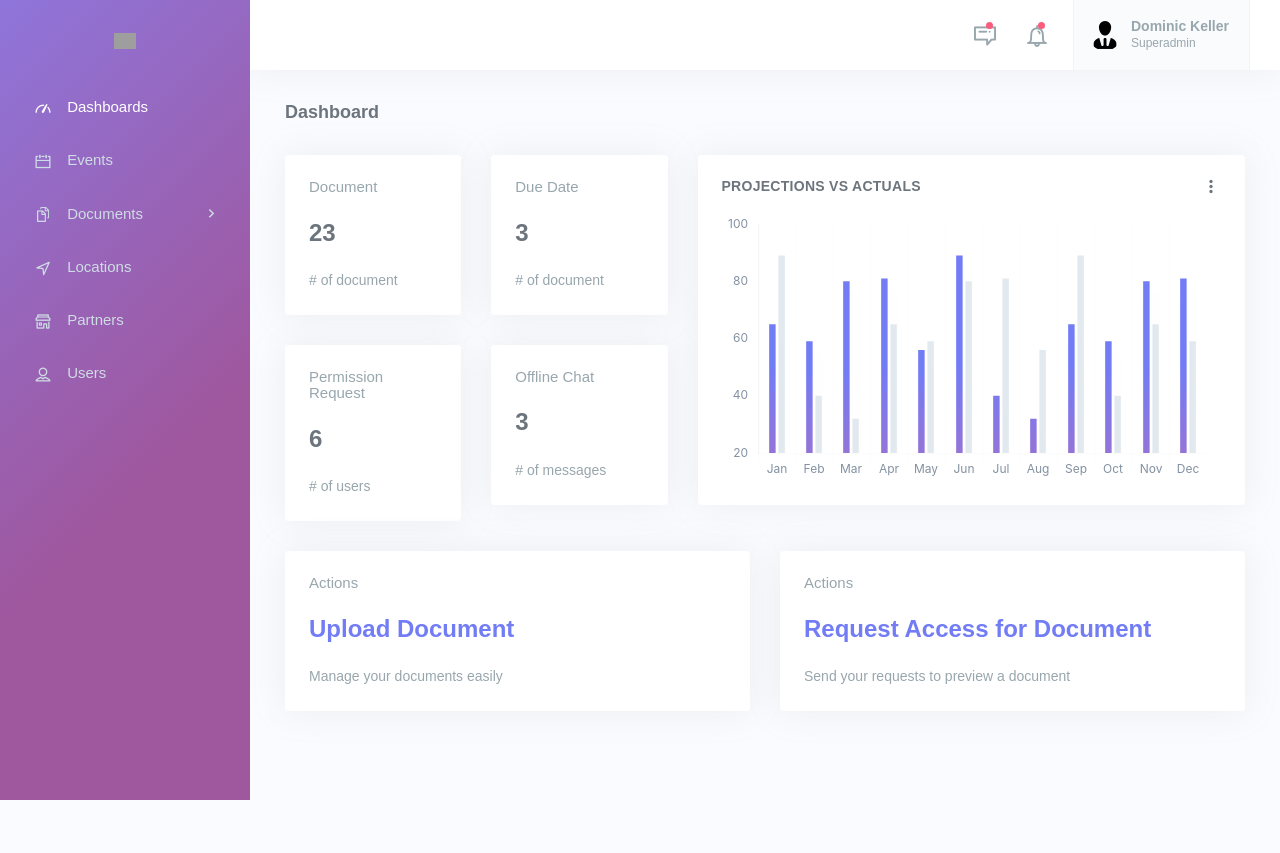
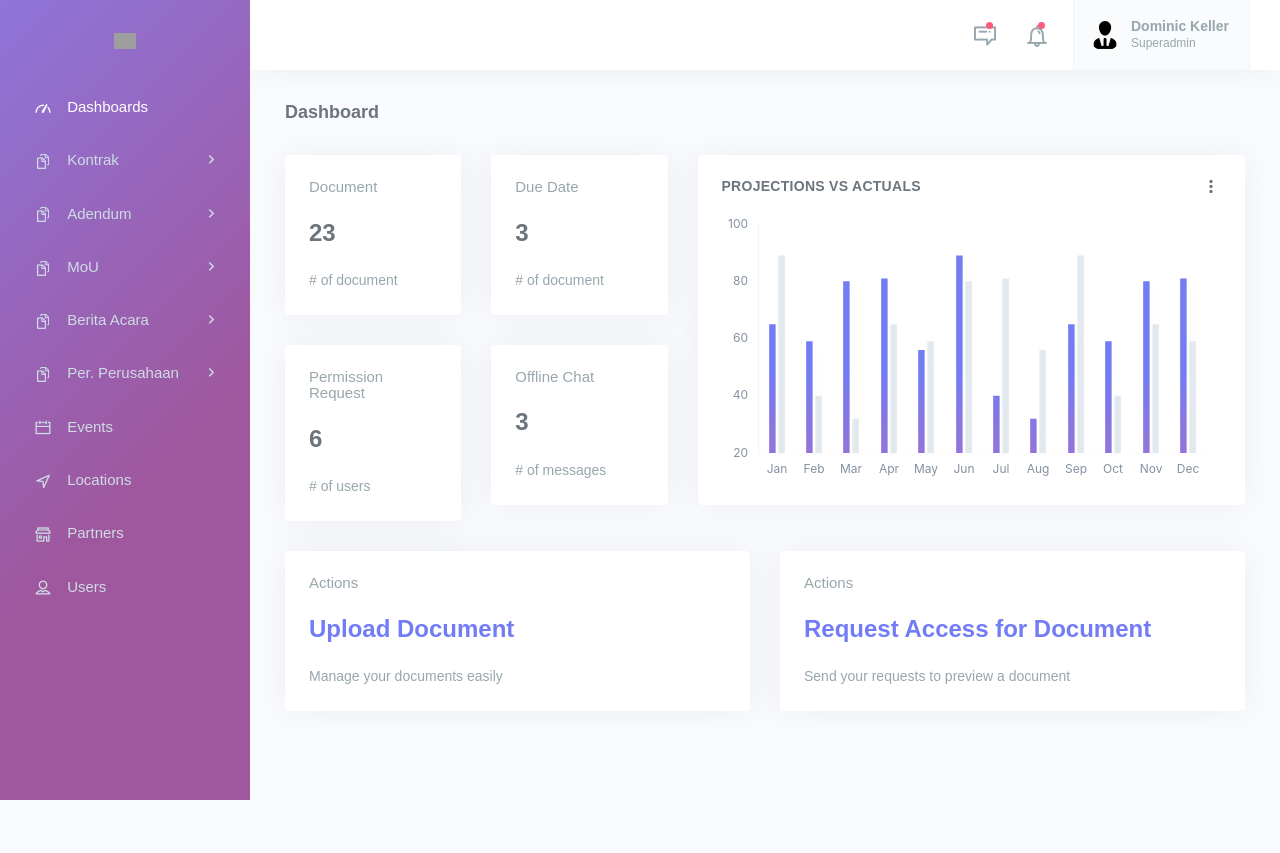
Before and after one commit to simonnicholov/document_management, a Django app: page /backoffice/dashboard/ in a window 1280 px wide. Shown: the top 853 px of the page. Run offline with Django 3.2, Linux system fonts and the light colour scheme; some libraries are stand-ins or nearby versions; some web fonts are replaced; grey boxes are pictures that could not be loaded.

Commit message:
added side menu for manage document

```diff
--- a/templates/base.html
+++ b/templates/base.html
@@ -56,26 +56,105 @@
                         </li>
 
                         <li class="side-nav-item">
-                            <a href="{% url 'backoffice:events:index' %}" class="side-nav-link">
-                                <i class="dripicons-calendar"></i>
-                                <span> Events </span>
+                            <a href="javascript: void(0);" class="side-nav-link">
+                                <i class="dripicons-copy"></i>
+                                <span> Kontrak </span>
+                                <span class="menu-arrow"></span>
                             </a>
+                            <ul class="side-nav-second-level" aria-expanded="false">
+                                <li>
+                                    <a href="layouts-horizontal.html">Kontruksi</a>
+                                </li>
+                                <li>
+                                    <a href="layouts-horizontal.html">Properti</a>
+                                </li>
+                                <li>
+                                    <a href="layouts-horizontal.html">Lain-lain</a>
+                                </li>
+                            </ul>
                         </li>
 
                         <li class="side-nav-item">
                             <a href="javascript: void(0);" class="side-nav-link">
                                 <i class="dripicons-copy"></i>
-                                <span> Documents </span>
+                                <span> Adendum </span>
                                 <span class="menu-arrow"></span>
                             </a>
                             <ul class="side-nav-second-level" aria-expanded="false">
                                 <li>
-                                    <a href="layouts-horizontal.html">Permission Requests</a>
+                                    <a href="layouts-horizontal.html">Kontruksi</a>
                                 </li>
                                 <li>
-                                    <a href="layouts-horizontal.html">List Documents</a>
+                                    <a href="layouts-horizontal.html">Properti</a>
+                                </li>
+                                <li>
+                                    <a href="layouts-horizontal.html">Lain-lain</a>
                                 </li>
                             </ul>
+                        </li>
+
+                        <li class="side-nav-item">
+                            <a href="javascript: void(0);" class="side-nav-link">
+                                <i class="dripicons-copy"></i>
+                                <span> MoU </span>
+                                <span class="menu-arrow"></span>
+                            </a>
+                            <ul class="side-nav-second-level" aria-expanded="false">
+                                <li>
+                                    <a href="layouts-horizontal.html">Kontruksi</a>
+                                </li>
+                                <li>
+                                    <a href="layouts-horizontal.html">Properti</a>
+                                </li>
+                                <li>
+                                    <a href="layouts-horizontal.html">Lain-lain</a>
+                                </li>
+                            </ul>
+                        </li>
+
+                        <li class="side-nav-item">
+                            <a href="javascript: void(0);" class="side-nav-link">
+                                <i class="dripicons-copy"></i>
+                                <span> Berita Acara </span>
+                                <span class="menu-arrow"></span>
+                            </a>
+                            <ul class="side-nav-second-level" aria-expanded="false">
+                                <li>
+                                    <a href="layouts-horizontal.html">Kontruksi</a>
+                                </li>
+                                <li>
+                                    <a href="layouts-horizontal.html">Properti</a>
+                                </li>
+                                <li>
+                                    <a href="layouts-horizontal.html">Lain-lain</a>
+                                </li>
+                            </ul>
+                        </li>
+
+                        <li class="side-nav-item">
+                            <a href="javascript: void(0);" class="side-nav-link">
+                                <i class="dripicons-copy"></i>
+                                <span>Per. Perusahaan</span>
+                                <span class="menu-arrow"></span>
+                            </a>
+                            <ul class="side-nav-second-level" aria-expanded="false">
+                                <li>
+                                    <a href="layouts-horizontal.html">Keputusan Direksi</a>
+                                </li>
+                                <li>
+                                    <a href="layouts-horizontal.html">Surat Edaran</a>
+                                </li>
+                                <li>
+                                    <a href="layouts-horizontal.html">Peraturan Lain</a>
+                                </li>
+                            </ul>
+                        </li>
+
+                        <li class="side-nav-item">
+                            <a href="{% url 'backoffice:events:index' %}" class="side-nav-link">
+                                <i class="dripicons-calendar"></i>
+                                <span> Events </span>
+                            </a>
                         </li>
 
                         <li class="side-nav-item">
```
